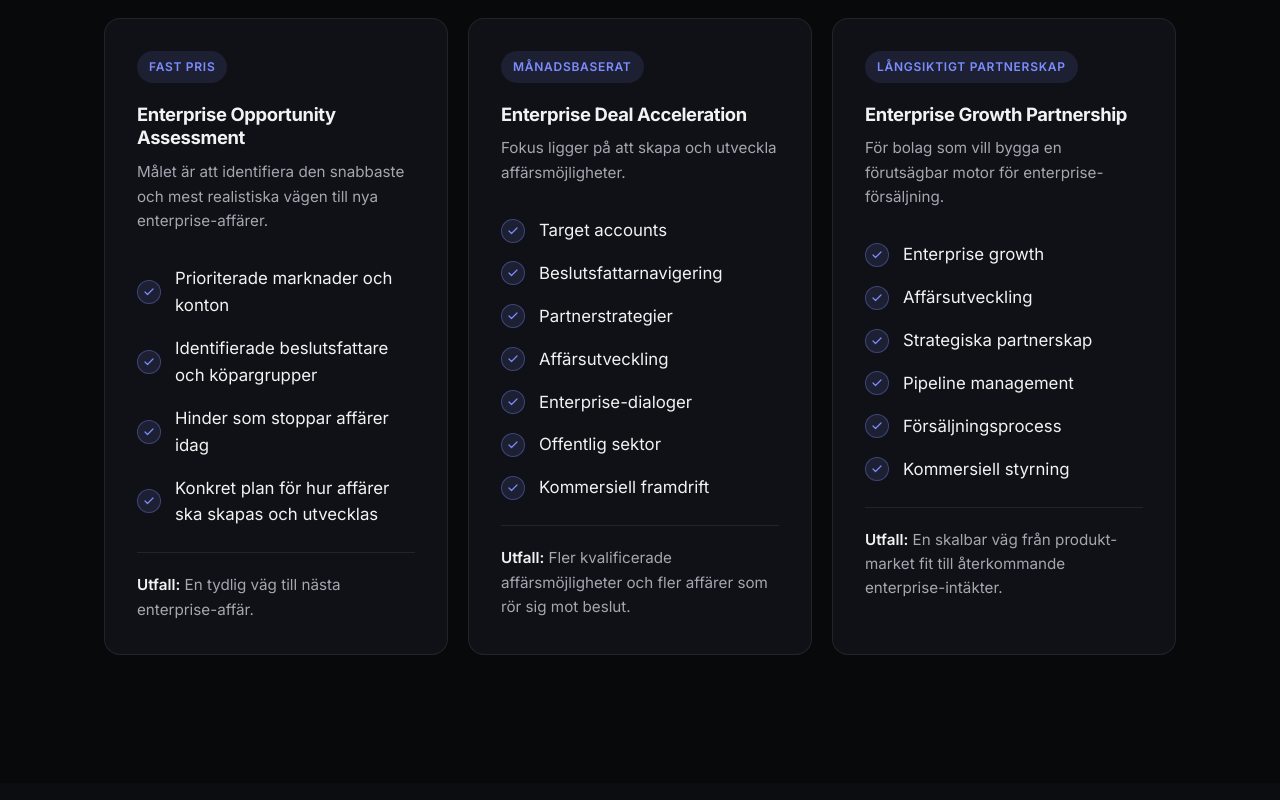
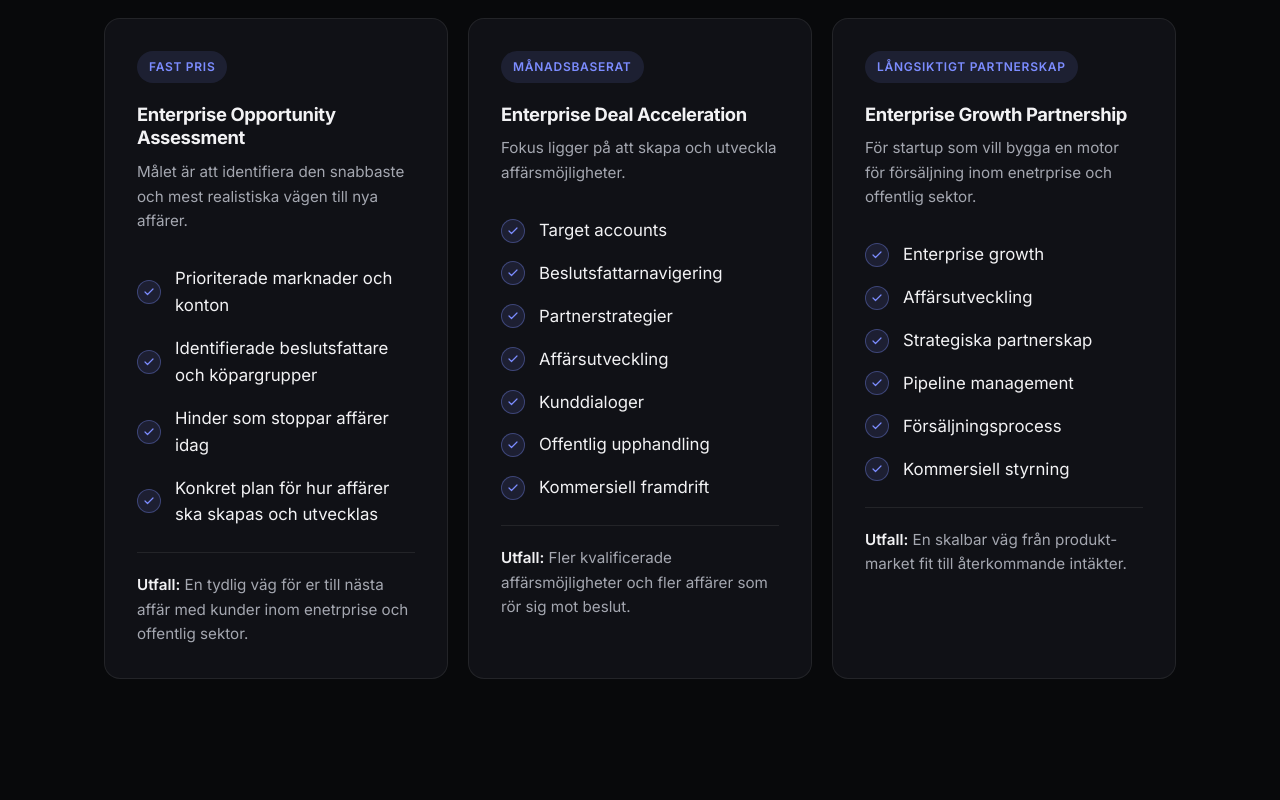
Before and after one commit to aknouche/humantechconnect, an Eleventy site: page src/index.njk in a window 1280 px wide. Shown: the part 4960-5760 px from the top of the page. Built offline with nearby package versions, Linux system fonts and the light colour scheme; Eleventy itself is replaced by a stand-in of ours; files that its build step writes are made by us from their sources.

Commit message:
text updates

```diff
--- a/src/index.njk
+++ b/src/index.njk
@@ -153,14 +153,14 @@ description: HumanTechConnect hjälper AI-, SaaS- och techbolag att vinna kunder
       <div class="card reveal">
         <span class="card-badge">Fast pris</span>
         <h3>Enterprise Opportunity Assessment</h3>
-        <p class="card-desc">Målet är att identifiera den snabbaste och mest realistiska vägen till nya enterprise-affärer.</p>
+        <p class="card-desc">Målet är att identifiera den snabbaste och mest realistiska vägen till nya affärer.</p>
         <ul class="check-list">
           <li>Prioriterade marknader och konton</li>
           <li>Identifierade beslutsfattare och köpargrupper</li>
           <li>Hinder som stoppar affärer idag</li>
           <li>Konkret plan för hur affärer ska skapas och utvecklas</li>
         </ul>
-        <p class="card-outcome"><strong>Utfall:</strong> En tydlig väg till nästa enterprise-affär.</p>
+        <p class="card-outcome"><strong>Utfall:</strong> En tydlig väg för er till nästa affär med kunder inom enetrprise och offentlig sektor.</p>
       </div>
 
       <div class="card reveal">
@@ -172,8 +172,8 @@ description: HumanTechConnect hjälper AI-, SaaS- och techbolag att vinna kunder
           <li>Beslutsfattarnavigering</li>
           <li>Partnerstrategier</li>
           <li>Affärsutveckling</li>
-          <li>Enterprise-dialoger</li>
-          <li>Offentlig sektor</li>
+          <li>Kunddialoger</li>
+          <li>Offentlig upphandling</li>
           <li>Kommersiell framdrift</li>
         </ul>
         <p class="card-outcome"><strong>Utfall:</strong> Fler kvalificerade affärsmöjligheter och fler affärer som rör sig mot beslut.</p>
@@ -182,7 +182,7 @@ description: HumanTechConnect hjälper AI-, SaaS- och techbolag att vinna kunder
       <div class="card reveal">
         <span class="card-badge">Långsiktigt partnerskap</span>
         <h3>Enterprise Growth Partnership</h3>
-        <p class="card-desc">För bolag som vill bygga en förutsägbar motor för enterprise-försäljning.</p>
+        <p class="card-desc">För startup som vill bygga en motor för försäljning inom enetrprise och offentlig sektor.</p>
         <ul class="check-list">
           <li>Enterprise growth</li>
           <li>Affärsutveckling</li>
@@ -191,7 +191,7 @@ description: HumanTechConnect hjälper AI-, SaaS- och techbolag att vinna kunder
           <li>Försäljningsprocess</li>
           <li>Kommersiell styrning</li>
         </ul>
-        <p class="card-outcome"><strong>Utfall:</strong> En skalbar väg från produkt-market fit till återkommande enterprise-intäkter.</p>
+        <p class="card-outcome"><strong>Utfall:</strong> En skalbar väg från produkt-market fit till återkommande intäkter.</p>
       </div>
     </div>
   </div>
@@ -224,7 +224,7 @@ description: HumanTechConnect hjälper AI-, SaaS- och techbolag att vinna kunder
 <!-- CTA -->
 <section class="section cta-section" id="strategisamtal">
   <div class="container narrow center reveal">
-    <h2>Redo att vinna er nästa enterprise-affär?</h2>
+    <h2>Redo att vinna fler affärer?</h2>
     <p class="section-desc">Boka ett samtal och gå igenom vilka affärsmöjligheter som finns inom er marknad idag.</p>
     <a href="#kontakt" class="btn btn-primary btn-large">Boka ett samtal</a>
   </div>
```
